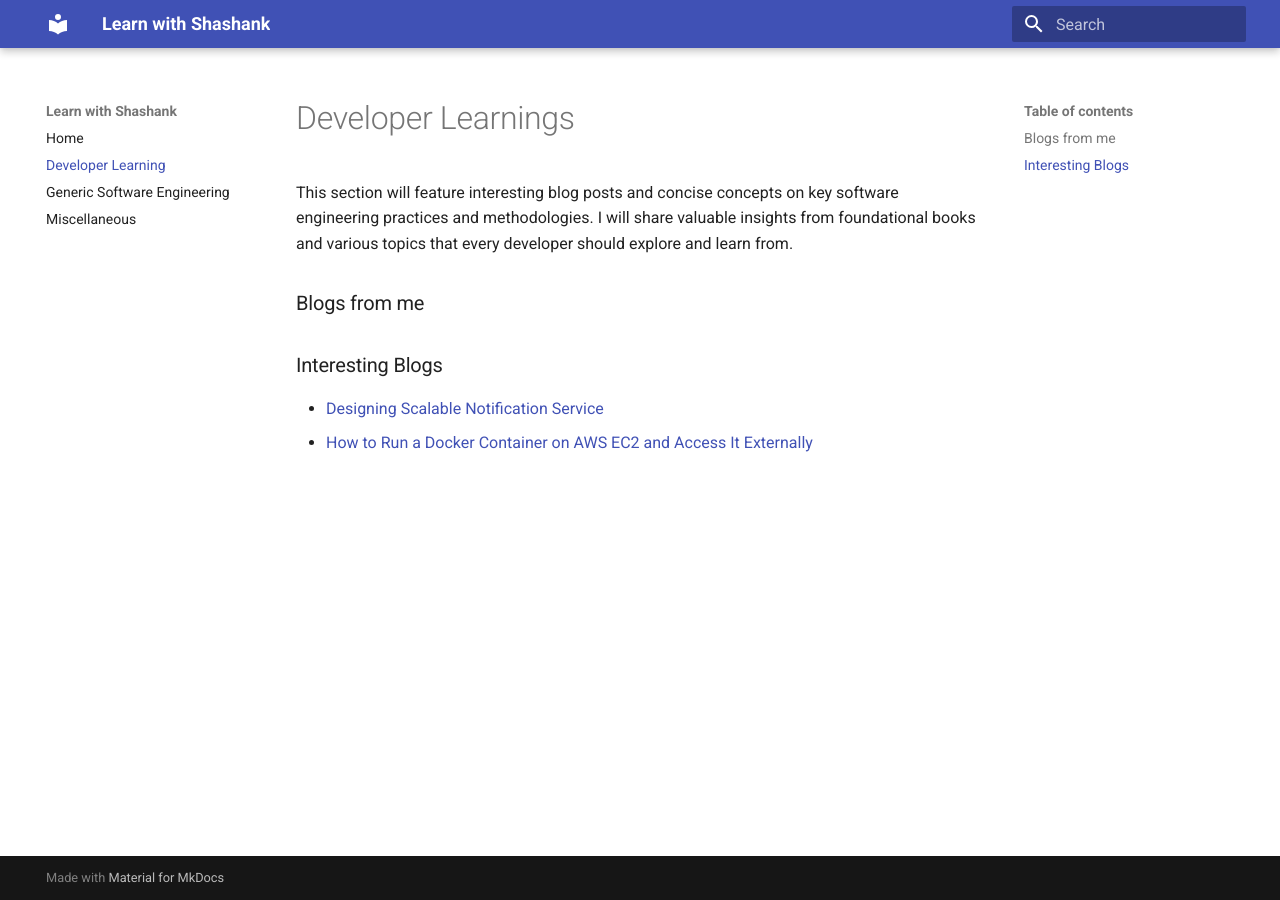
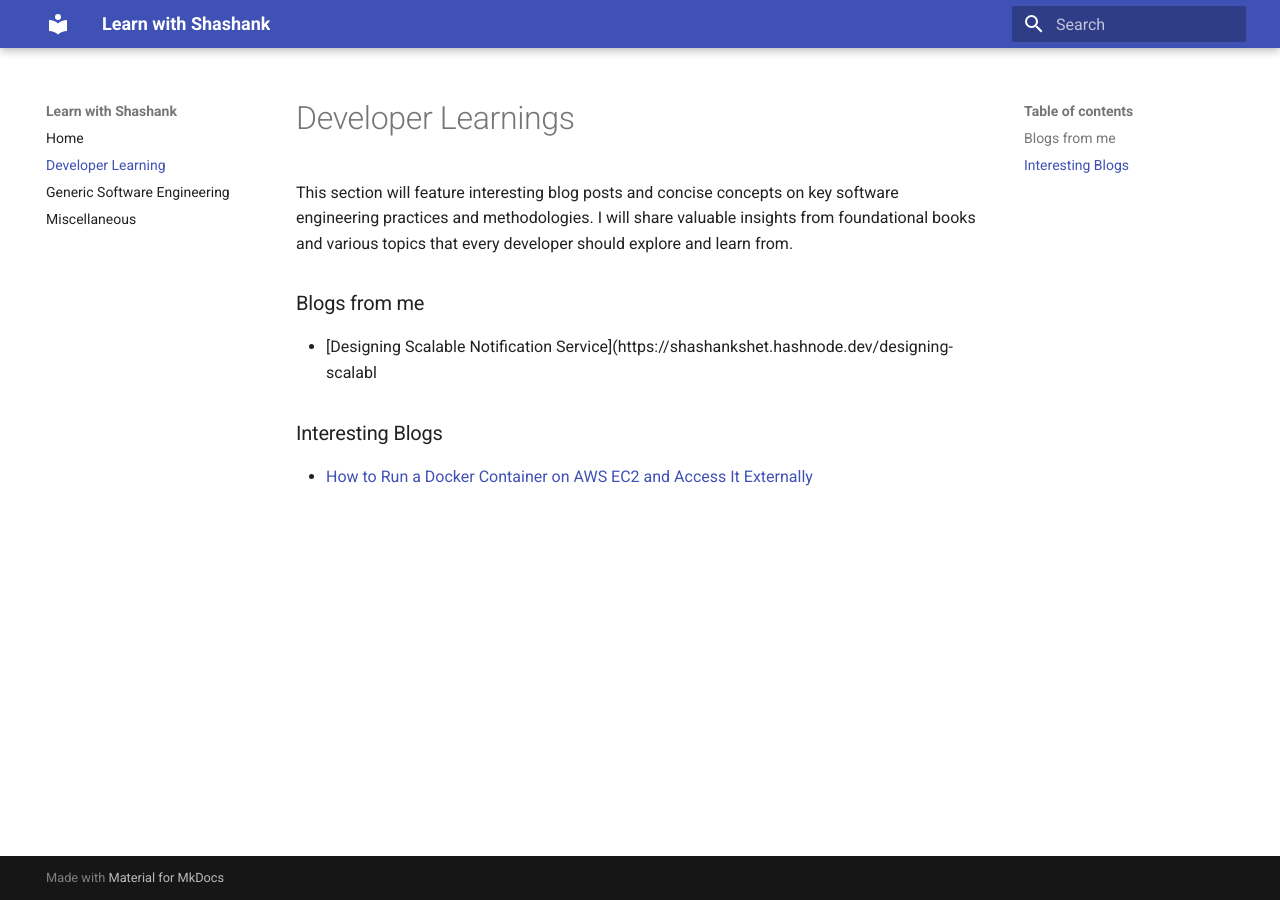
Before and after one commit to shashankshet/Learn-with-Shashank, an MkDocs documentation site: the page built from docs/developer_learning.md, in a window 1280 px wide. Built offline with MkDocs 1.6.1 and Material for MkDocs 9.7.7, drawn with Linux system fonts in a browser that asks for light colours; part of the change alters nothing that is shown.

Commit message:
added vlogs from me

```diff
--- a/docs/developer_learning.md
+++ b/docs/developer_learning.md
@@ -4,7 +4,7 @@
 This section will feature interesting blog posts and concise concepts on key software engineering practices and methodologies. I will share valuable insights from foundational books and various topics that every developer should explore and learn from.
 
 ### Blogs from me
+- [Designing Scalable Notification Service](https://shashankshet.hashnode.dev/designing-scalabl
 
 ### Interesting Blogs
-- [Designing Scalable Notification Service](https://shashankshet.hashnode.dev/designing-scalable-notification-service)
 - [How to Run a Docker Container on AWS EC2 and Access It Externally](https://dev.to/engrmark/how-to-run-a-docker-container-on-aws-ec2-and-access-it-externally-107n)
```
